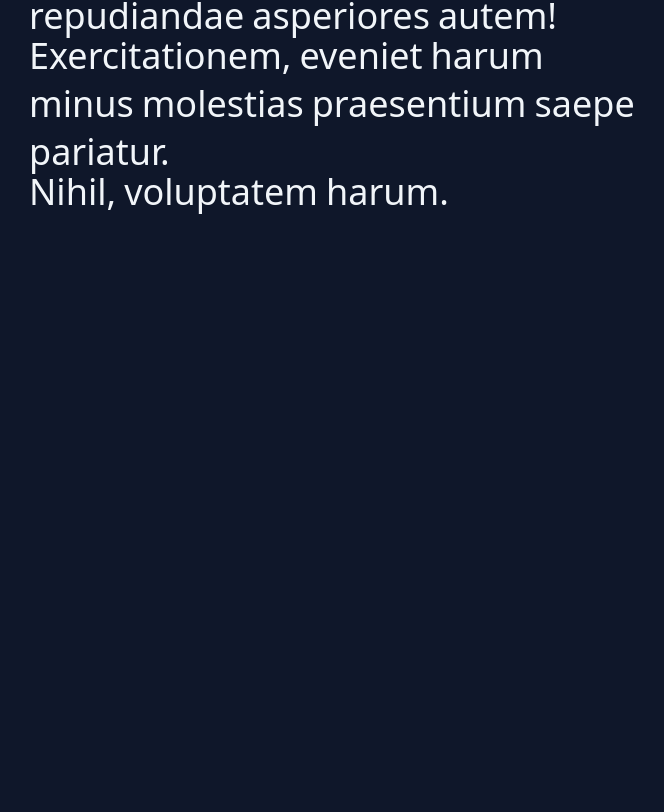
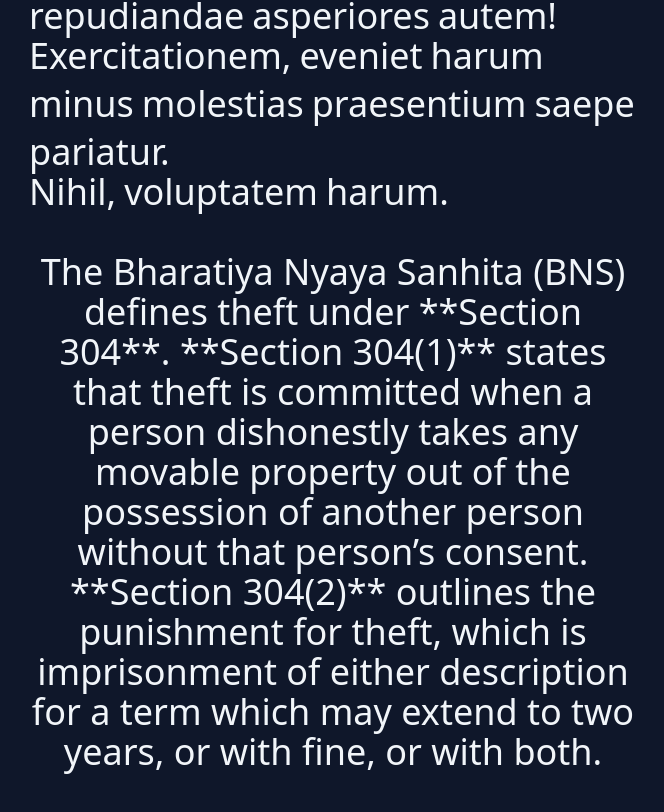
Before and after one commit to MET4L-DS/framer-motion-tutorial-practice, a React (Vite) app: page / in a window 1280 px wide. Shown: the part 1412-2224 px from the top of the page, without its empty margins (307-971 px from the left). Before the commit the page ends 1696 px from the top, so only its background shows below. Built offline with nearby package versions, Linux system fonts and the light colour scheme.

Commit message:
added const text

```diff
--- a/src/App.jsx
+++ b/src/App.jsx
@@ -65,6 +65,9 @@
             fill: "rgba(252, 211, 77, 1)",
         },
     };
+
+    const text =
+        "The Bharatiya Nyaya Sanhita (BNS) defines theft under **Section 304**. \n\n**Section 304(1)** states that theft is committed when a person dishonestly takes any movable property out of the possession of another person without that person’s consent. \n\n**Section 304(2)** outlines the punishment for theft, which is imprisonment of either description for a term which may extend to two years, or with fine, or with both. \n";
 
     return (
         <div className="flex flex-col gap-10 overflow-x-hidden">
@@ -278,6 +281,12 @@
                             </motion.p>
                         ))}
                 </motion.div>
+                <motion.p
+                    style={{ translateX: paragraphOneValue }}
+                    className="mx-auto w-1/2 text-4xl font-thin text-slate-100"
+                >
+                    {text}
+                </motion.p>
             </section>
         </div>
     );
```
